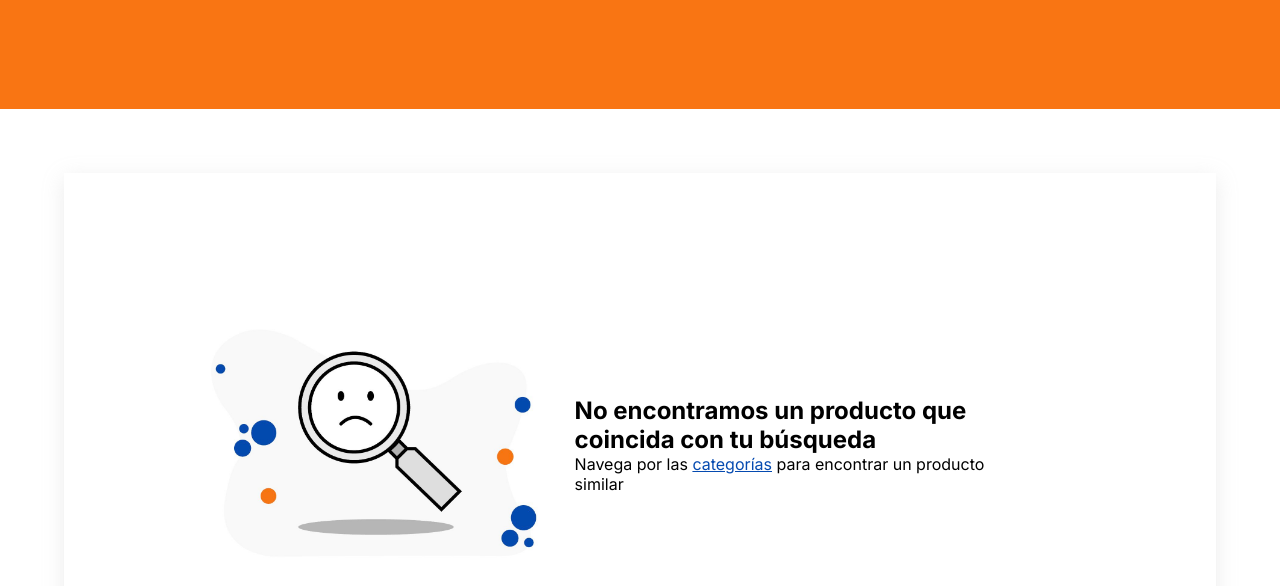
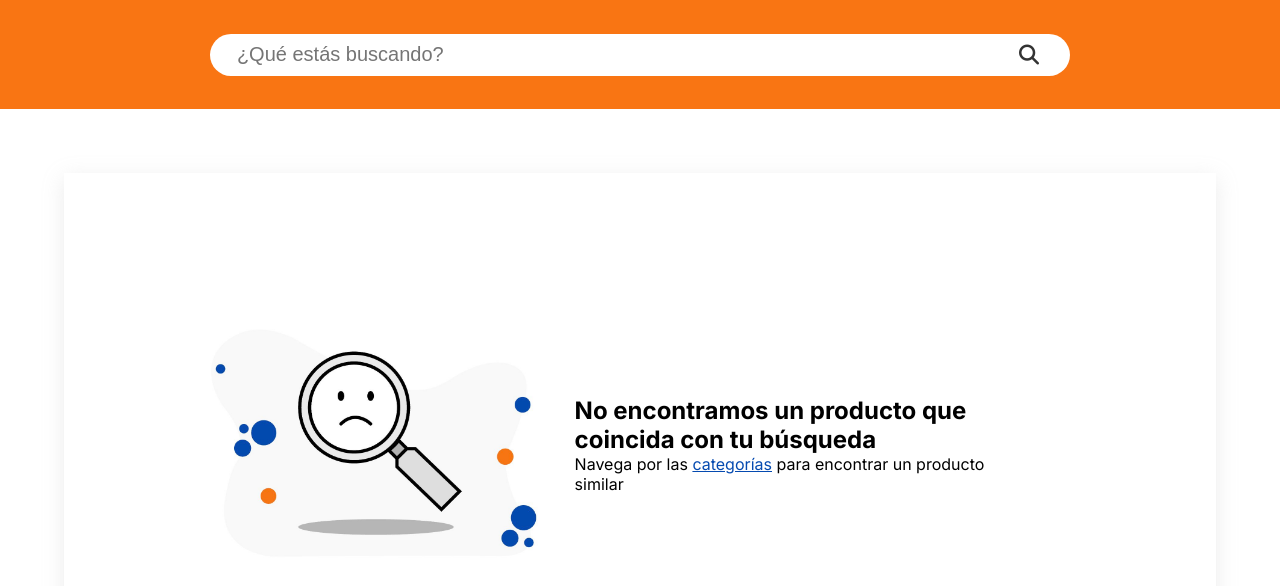
Before and after one commit to DeAceroDLabs/marketplace-frontend, a React (Create React App) app: page /search/1 in a window 1280 px wide. Shown: the top 586 px of the page. Built offline with nearby package versions, Linux system fonts and the light colour scheme.

Commit message:
feat: [DMP-407] Added Search bar on header.

```diff
--- a/src/components/Header/Header.module.scss
+++ b/src/components/Header/Header.module.scss
@@ -4,17 +4,28 @@
   height: 109px;
   width: 100%;
   top: 0;
-  z-index: 1;
+  display: flex;
   align-items: center;
-  display: flex;
   text-align: center;
+  justify-content: center;
 }
 
 .color {
   background-color: colors.$color-background-03;
+
+  .search {
+    width: 100%;
+    display: flex;
+    justify-content: center;
+  }
 }
 
 .clean {
   background-color: transparent;
-  position: absolute
+  position: absolute;
+
+  .search {
+    display: none;
+  }
+
 }
--- a/src/components/Header/Header.tsx
+++ b/src/components/Header/Header.tsx
@@ -1,12 +1,20 @@
 import { useLocation } from "react-router-dom";
 import styles from "./Header.module.scss";
+import SearchBar from "components/common/SearchBar";
 
 const Header: React.FC = () => {
   const location = useLocation();
   const activePath = location.pathname;
   const pathIsHome = activePath === "/";
   const backgroundColor = pathIsHome ? "clean" : "color";
-  return <div className={`${styles.header} ${styles[backgroundColor]}`} />;
+  return(
+    <div className={`${styles.header} ${styles[backgroundColor]}`}>
+      <div className={styles.search}>
+        <SearchBar />
+      </div>
+    </div>
+  );
+
 };
 
 export default Header;
```
